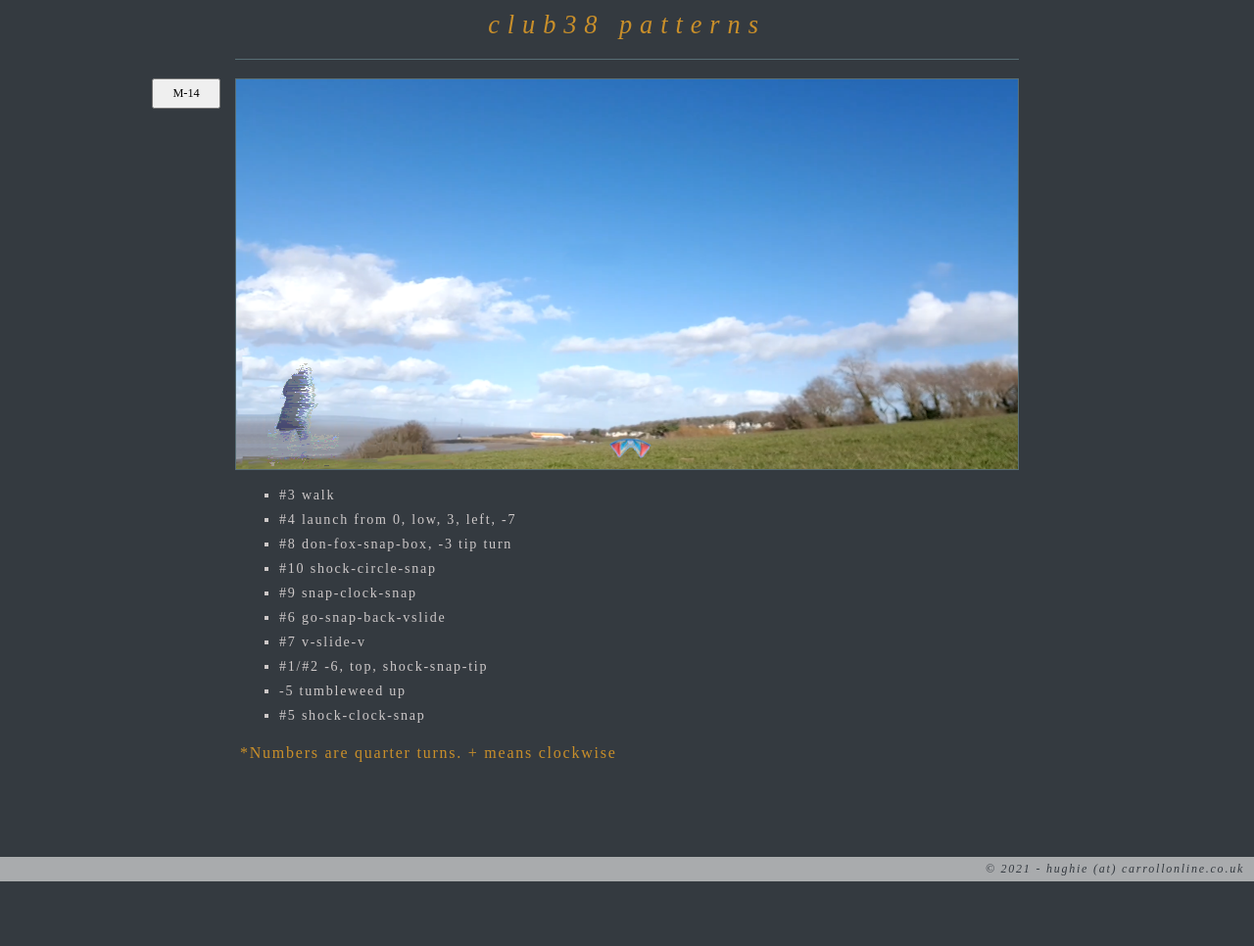
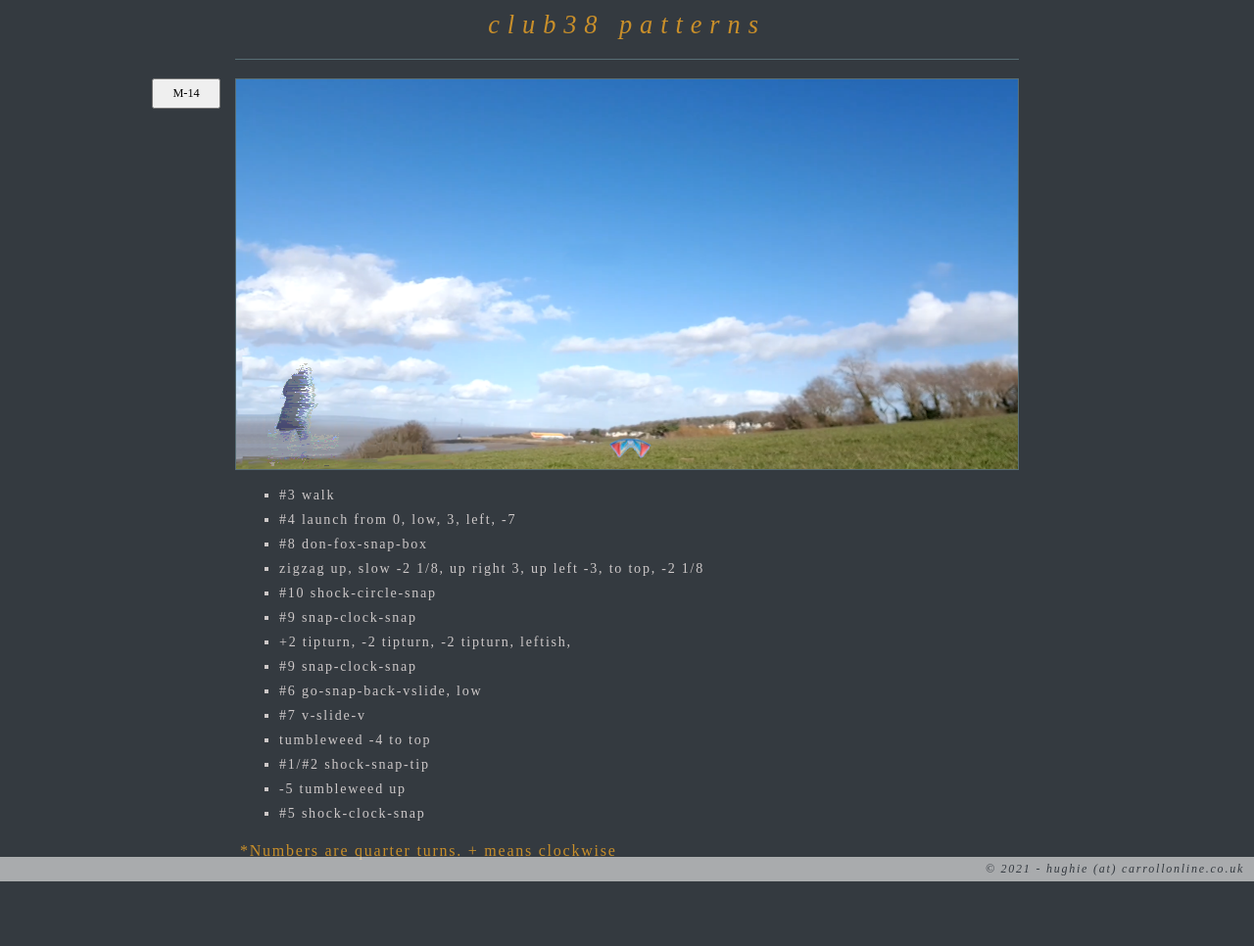
Before and after one commit to psaikido/club38.carrollonline.uk, a Jekyll site: the page built from pages/dan/xlic7.html, in a window 1280 px wide. Shown: the whole page at 98% size. Built offline with Jekyll 4.4.1, drawn with Linux system fonts in a browser that asks for light colours; nearby versions of some CDN libraries; some web fonts are replaced; before the commit the page ends 900 px from its top, so only the background shows below that.

Commit message:
Improve M14.

```diff
--- a/assets/js/patterns/dan.js
+++ b/assets/js/patterns/dan.js
@@ -312,7 +312,7 @@ function M14() {
     start: 0,
     end: 1,
     offsetX: 0,
-    offsetY: 32,
+    offsetY: 27,
   }
 
   // #3 walk-it-off
@@ -345,13 +345,14 @@ function M14() {
   s.ptn = [];
 
   // zig zag up
-  s.spin('-=225_ccw', .5, .5);
+  s.spin('-=225_ccw', .5, 2);
   s.fly(lfIsh + 100, lowIsh - 100, 0, .5, .7);
   s.spin(3, .5, .5);
   s.fly(lfIsh, hiIsh + 30, 0, .5, .7);
   s.innerSpin(-3, .5, .5);
   s.fly(centre, hi, 0, .5, .7);
   s.spin('-=225_ccw', .5, .5);
+  s.spin(0, 1);
   let zigZagUp = s.ptn;
   s.ptn = [];
 
@@ -402,27 +403,35 @@ function M14() {
   let vSlideV = s.ptn;
   s.ptn = [];
 
-  // #1 shock-snap
+  // tumbleweed up
   s.fly(centre, hi, -4, .5, 5);
+  let tumbleweedUp = s.ptn;
+  s.ptn = [];
+
+  // #1/#2 shock-snap-tip
   s.diveStop(low, .8);
-  s.spin(5, .2, .7);
+  s.spin(5, 0, .7);
+  s.land();
   let shockSnap = s.ptn;
   s.ptn = [];
 
   // #5 shock-clock-snap
+  s.launch(low);
+  s.spin(-3, .5, .5);
+  s.fly(centre, hi, 0, .5, 2);
+  s.spin(-2, .5, .5);
   s.diveStop(low, .8);
   s.spin(-1, .5, .3);
   s.spin(-1, .5, .3);
   s.spin(-1, .5, .3);
   s.spin(-1, .5, .3);
   s.spin(4, .5, .5);
-  s.spin(-3, .5, .5);
   s.land();
   let diveStopLand = s.ptn;
   s.ptn = [];
 
   let flight = [
-    //...walk,
+    ...walk,
     ...launchSnaps,
     ...snapBox,
     ...zigZagUp,
@@ -431,6 +440,7 @@ function M14() {
     ...snapClockSnap,
     ...goSnapBackV,
     ...vSlideV,
+    ...tumbleweedUp,
     ...shockSnap,
     ...diveStopLand,
   ];
--- a/pages/dan/xlic7.html
+++ b/pages/dan/xlic7.html
@@ -8,12 +8,16 @@ permalink: /xlic7.html/
     <ul>
         <li>#3 walk</li>
         <li>#4 launch from 0, low, 3, left, -7</li>
-        <li>#8 don-fox-snap-box, -3 tip turn</li>
+        <li>#8 don-fox-snap-box</li>
+        <li>zigzag up, slow -2 1/8, up right 3, up left -3, to top, -2 1/8</li>
         <li>#10 shock-circle-snap</li>
         <li>#9 snap-clock-snap</li>
-        <li>#6 go-snap-back-vslide</li>
+        <li>+2 tipturn, -2 tipturn, -2 tipturn, leftish, </li>
+        <li>#9 snap-clock-snap</li>
+        <li>#6 go-snap-back-vslide, low</li>
         <li>#7 v-slide-v</li>
-        <li>#1/#2 -6, top, shock-snap-tip</li>
+        <li>tumbleweed -4 to top</li>
+        <li>#1/#2 shock-snap-tip</li>
         <li>-5 tumbleweed up</li>
         <li>#5 shock-clock-snap</li>
     </ul>
```
